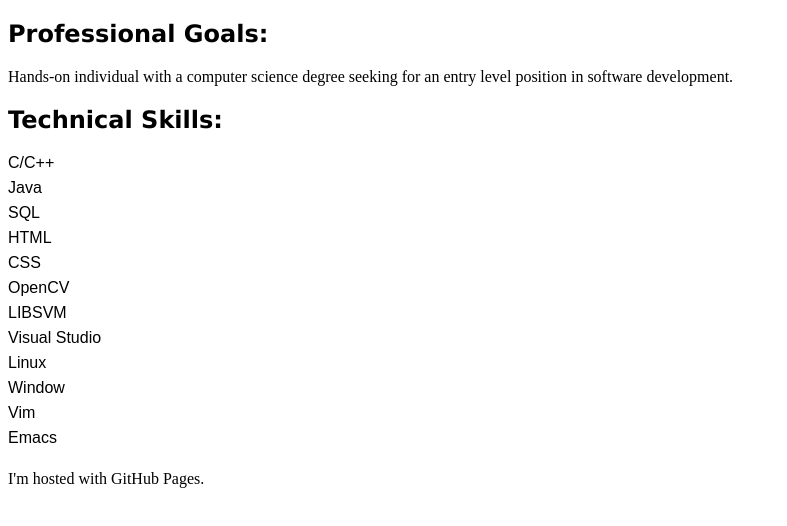
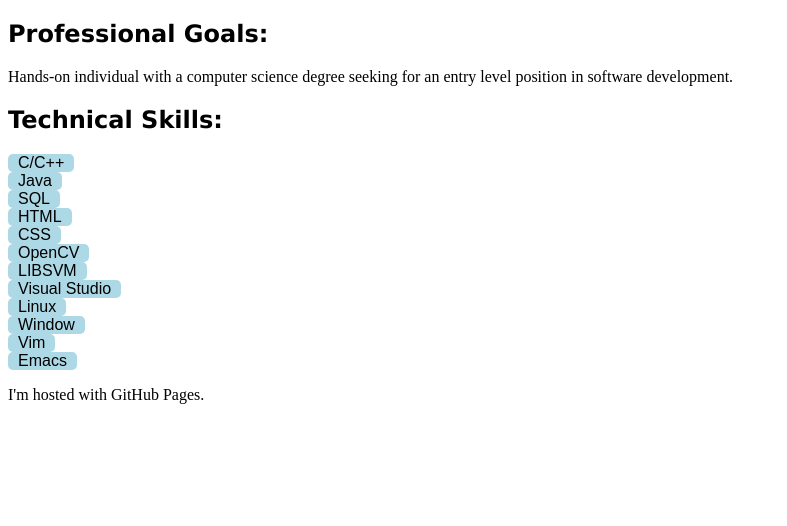
Before and after one commit to zeroTShadow/zeroTShadow.github.io, a plain HTML site: page index.html in a window 1280 px wide. Shown: the whole page, without its empty margins (0-787 px from the left). Drawn offline with nearby package versions, Linux system fonts and the light colour scheme.

Commit message:
Update stylesheet.css

```diff
--- a/stylesheet.css
+++ b/stylesheet.css
@@ -5,12 +5,15 @@ h2 {
 .skill {
 	font-family: Arial;
 	color: black;
-	width: 200px;
-	height: 25px;
+	width: max-content;
+	height: max-content;
 	position: relative;
-	background-color: light blue;
+  	text-align: center;
+	background-color: lightblue;
 	border-top-left-radius: 5px;
 	border-top-right-radius: 5px;
 	border-bottom-left-radius: 5px;
 	border-bottom-right-radius: 5px;
+  	padding-left: 10px;
+  	padding-right: 10px;
 }
```
